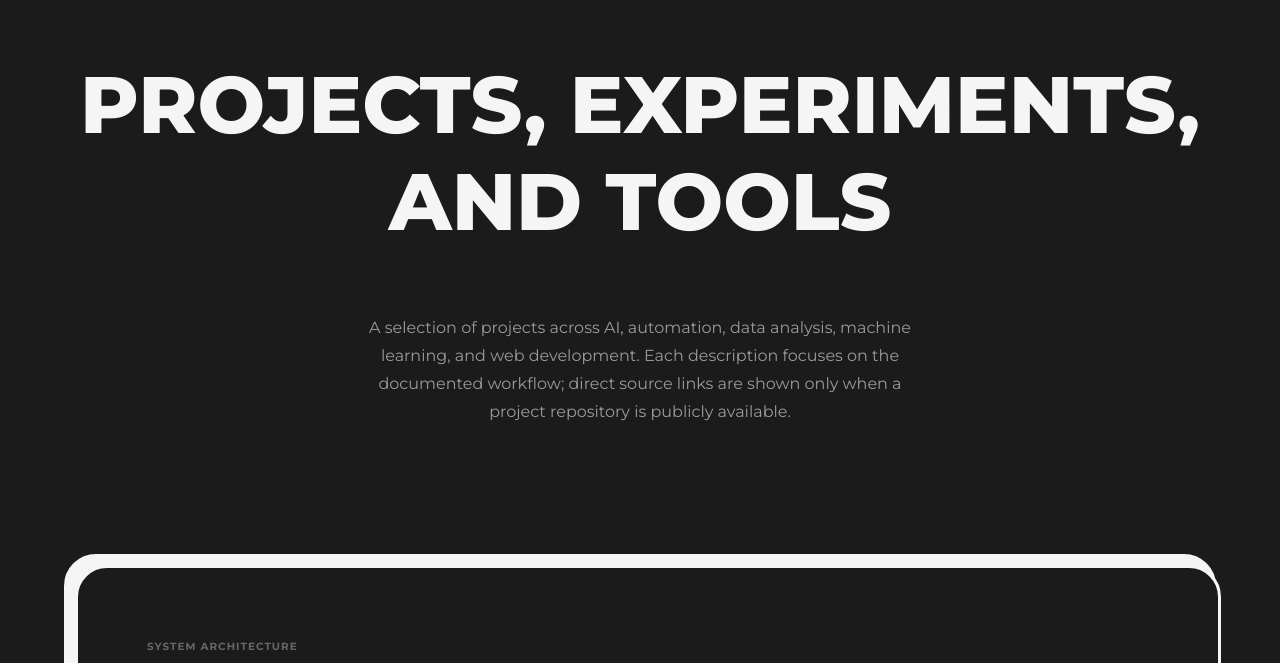
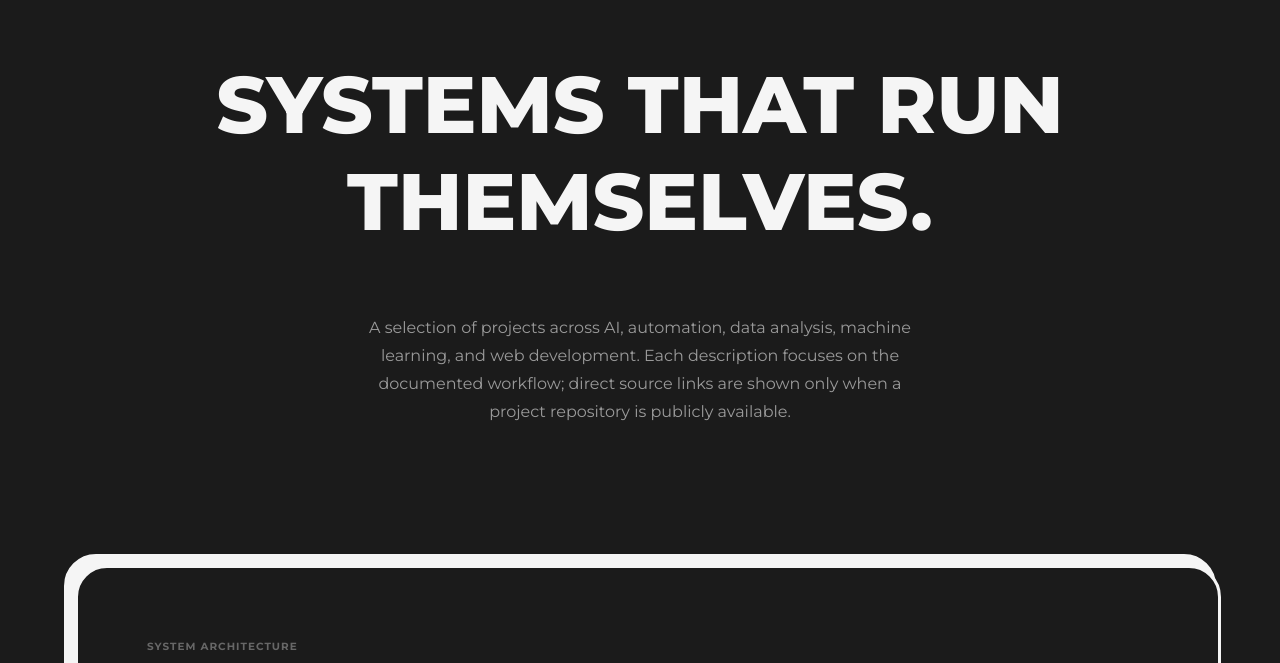
Before and after one commit to Soham-o/Portfolio, a website: page projects.html in a window 1280 px wide. Shown: the part 72-735 px from the top of the page. Drawn offline with Linux system fonts and the light colour scheme.

Commit message:
style(portfolio): restore original projects headline

```diff
--- a/projects.html
+++ b/projects.html
@@ -51,7 +51,7 @@
 
     <main class="projects-page">
         <div class="title-section">
-            <h1 class="big-text">Projects, Experiments, and Tools</h1>
+            <h1 class="big-text">Systems That Run Themselves.</h1>
             <p class="projects-subtitle">A selection of projects across AI, automation, data analysis, machine learning, and web development. Each description focuses on the documented workflow; direct source links are shown only when a project repository is publicly available.</p>
         </div>
 
```
